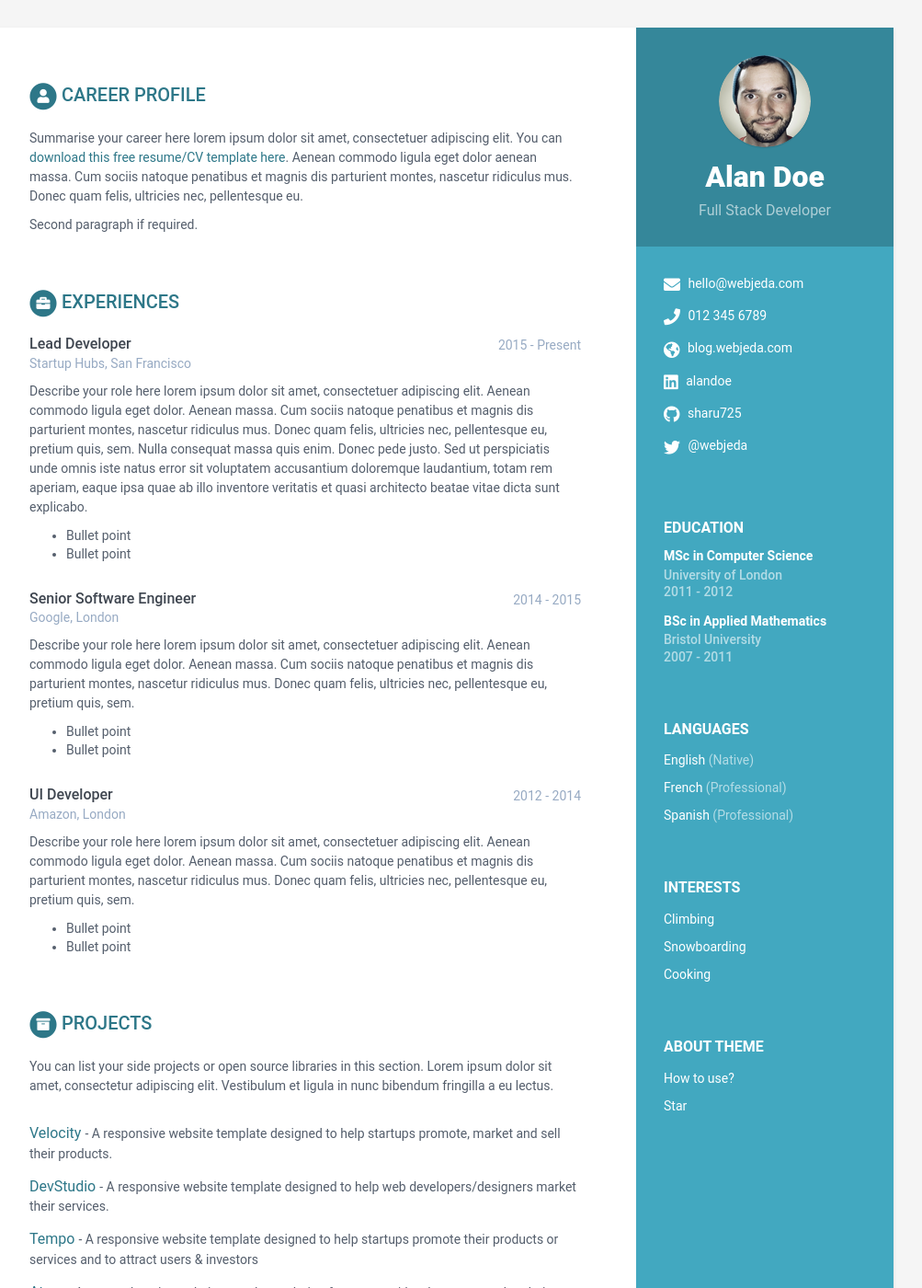
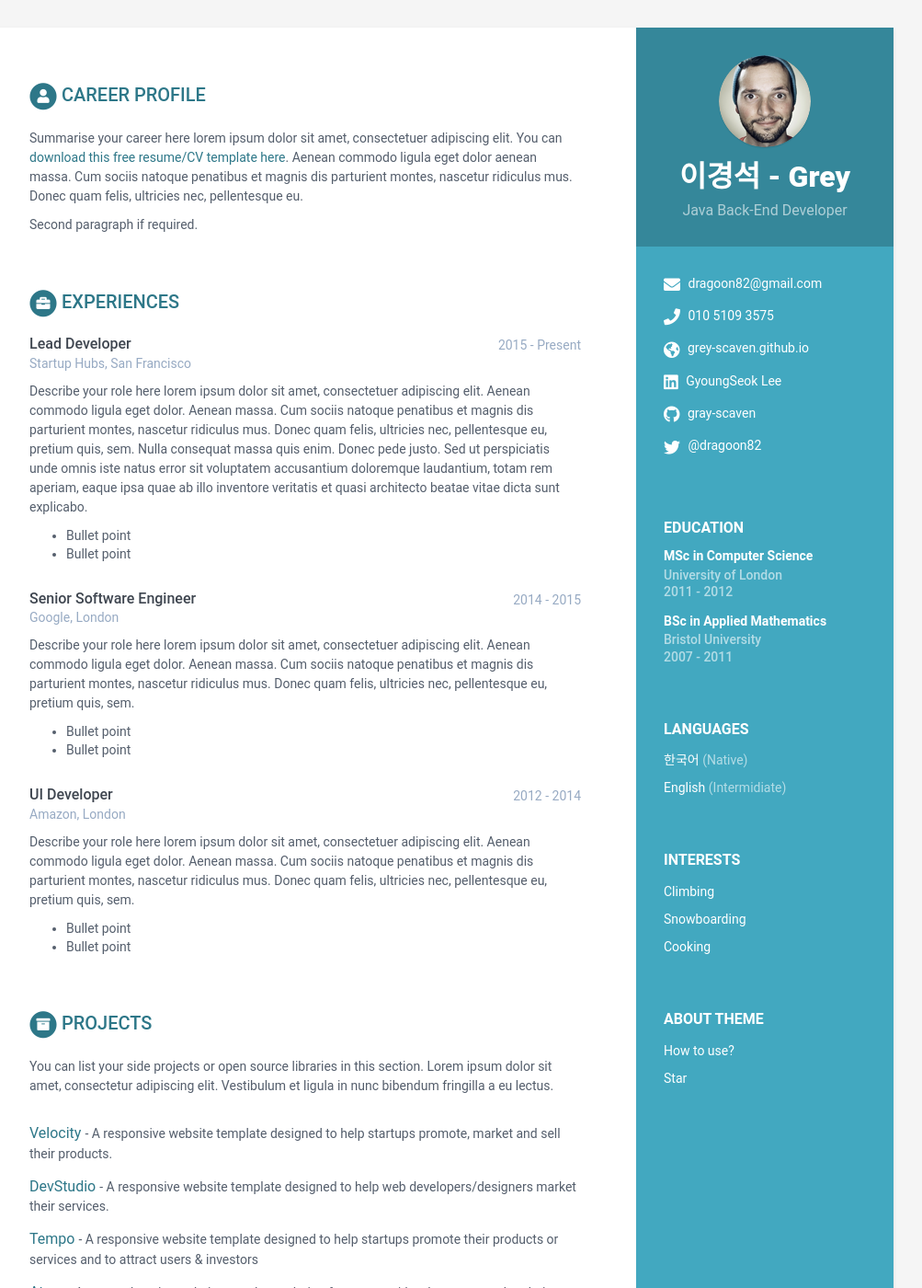
Before and after one commit to grey-scaven/grey-scaven.github.io, a Jekyll site: the page built from index.html, in a window 1280 px wide and 1400 px high. Shown: the whole window at 92% size, without its empty margins (168-1171 px from the left). Built offline with Jekyll 4.4.1, drawn with Linux system fonts in a browser that asks for light colours.

Commit message:
Update data.yml

```diff
--- a/_data/data.yml
+++ b/_data/data.yml
@@ -7,32 +7,29 @@ sidebar:
     education: True # set to False if you want education in main section instead of in sidebar
 
     # Profile information
-    name: Alan Doe
-    tagline: Full Stack Developer
+    name: 이경석 - Grey
+    tagline: Java Back-End Developer
     avatar: profile.png  #place a 100x100 picture inside /assets/images/ folder and provide the name of the file below
 
     # Sidebar links
-    email: hello@webjeda.com
-    phone: 012 345 6789
-    website: blog.webjeda.com #do not add http://
-    linkedin: alandoe
-    github: sharu725
+    email: dragoon82@gmail.com
+    phone: 010 5109 3575
+    website: grey-scaven.github.io #do not add http://
+    linkedin: GyoungSeok Lee
+    github: gray-scaven
     gitlab:
     bitbucket:
-    twitter: '@webjeda'
+    twitter: '@dragoon82'
     stack-overflow: # Number/Username, e.g. 123456/alandoe
     codewars:
     goodreads: # Number-Username, e.g. 123456-alandoe
 
     languages:
-      - idiom: English
+      - idiom: 한국어
         level: Native
 
-      - idiom: French
-        level: Professional
-
-      - idiom: Spanish
-        level: Professional
+      - idiom: English
+        level: Intermidiate
 
     interests:
       - item: Climbing
```
